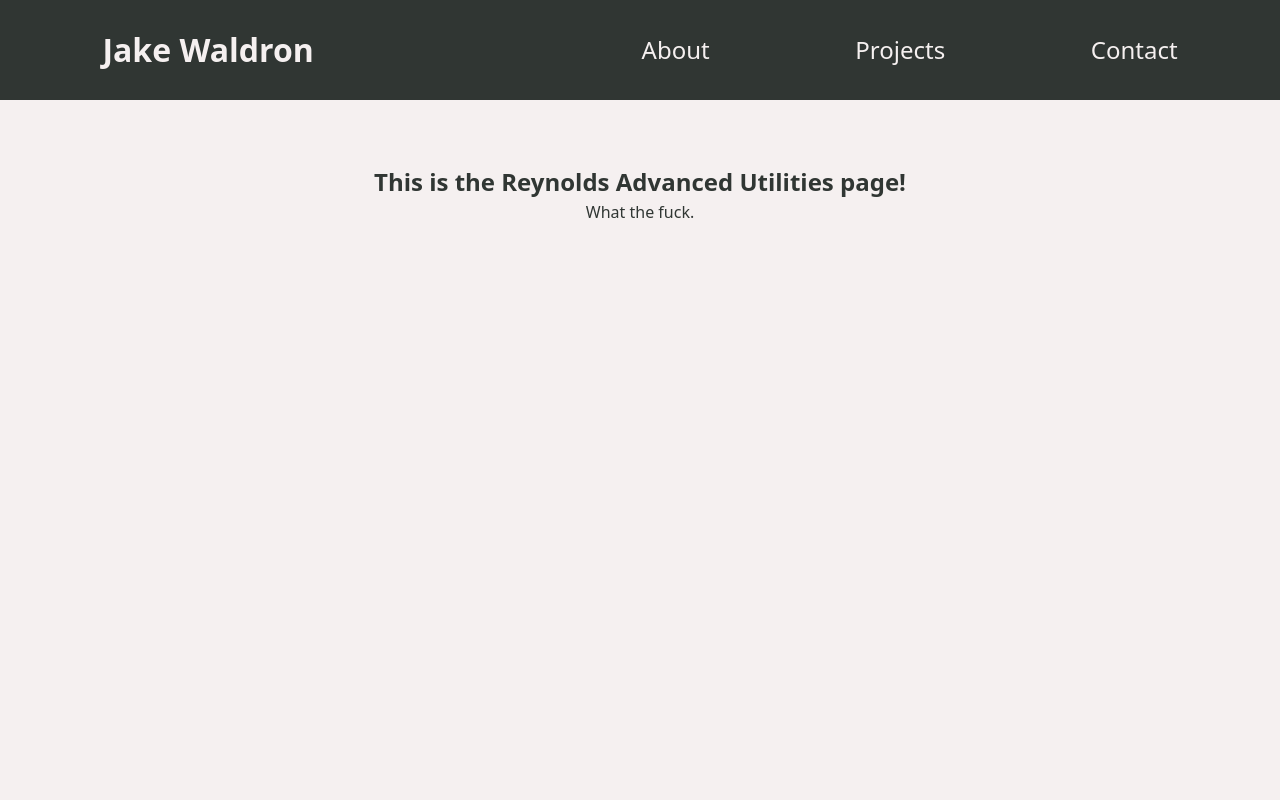
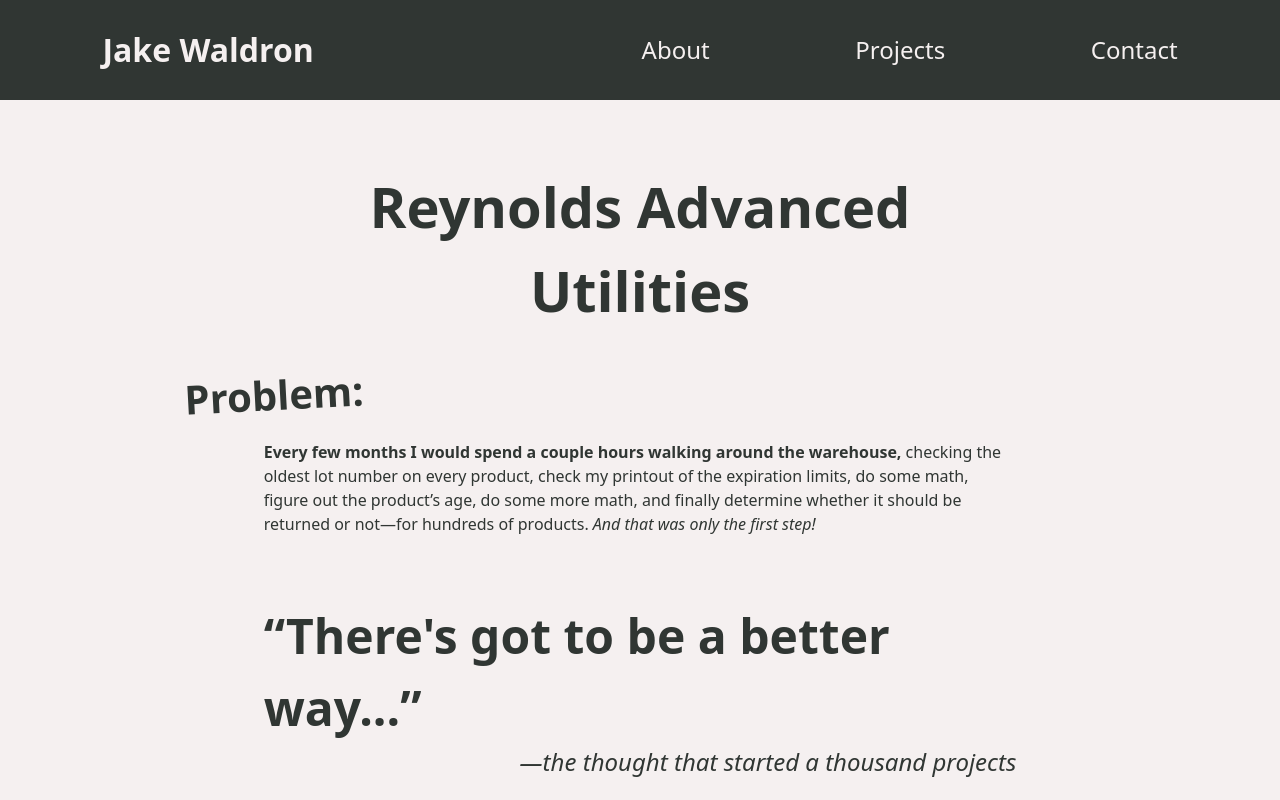
Before and after one commit to jake-waldron/portfolio, a Next.js app: page /projects/ram-utilities in a window 1280 px wide. Shown: the top 800 px of the page. Built offline with nearby package versions, Linux system fonts and the light colour scheme.

Commit message:
project pages setup

```diff
--- a/components/UI/ProjectPageWrapper.js
+++ b/components/UI/ProjectPageWrapper.js
@@ -1,12 +1,28 @@
 import styled from 'styled-components';
+import { BREAKPOINTS } from '../../styles/constants';
 
-export const ProjectPageWrapper = styled.section`
+export const ProjectPageWrapper = styled.article`
 	min-height: 100%;
 	padding-top: 4rem;
+	margin: 0 auto;
 	width: 100%;
 	display: flex;
 	flex-direction: column;
-	/* justify-content: flex-end; */
-	align-items: center;
+	/* justify-content: center; */
+	/* align-items: center; */
 	flex: 1 1 100%;
+
+	h1 {
+		text-align: center;
+		font-size: 3.5rem;
+		margin-bottom: 2rem;
+
+		@media (max-width: ${BREAKPOINTS.md}) {
+			font-size: 2.5rem;
+		}
+
+		@media (max-width: ${BREAKPOINTS.sm}) {
+			font-size: 1.5rem;
+		}
+	}
 `;
--- a/pages/projects/bookmarklets.jsx
+++ b/pages/projects/bookmarklets.jsx
@@ -6,7 +6,7 @@ export default function Bookmarklets() {
 	return (
 		<Layout>
 			<ProjectPageWrapper>
-				<h2>This is the Add to Truck Bookmarks page!</h2>
+				<h1>This is the Add to Truck Bookmarks page!</h1>
 			</ProjectPageWrapper>
 		</Layout>
 	);
--- a/pages/projects/maker-monster-mask.jsx
+++ b/pages/projects/maker-monster-mask.jsx
@@ -6,7 +6,7 @@ export default function Mask() {
 	return (
 		<Layout>
 			<ProjectPageWrapper>
-				<h2>This is the Maker Monster Mask page!</h2>
+				<h1>This is the Maker Monster Mask page!</h1>
 			</ProjectPageWrapper>
 		</Layout>
 	);
--- a/pages/projects/ram-utilities.jsx
+++ b/pages/projects/ram-utilities.jsx
@@ -3,13 +3,289 @@ import Layout from '../../components/UI/Layout';
 import { ProjectPageWrapper } from '../../components/UI/ProjectPageWrapper';
 import { BREAKPOINTS } from '../../styles/constants';
 
+function Table({ partA, partB, fullKit }) {
+	return (
+		<table>
+			<thead>
+				<tr>
+					<th>Part</th>
+					<th>SKU</th>
+				</tr>
+			</thead>
+			<tbody>
+				<tr>
+					<td>Part A</td>
+					<td>{partA}</td>
+				</tr>
+				<tr>
+					<td>Part B</td>
+					<td>{partB}</td>
+				</tr>
+				<tr>
+					<td>Full Kit</td>
+					<td>{fullKit}</td>
+				</tr>
+			</tbody>
+		</table>
+	);
+}
+
 export default function RamUtilities() {
 	return (
 		<Layout>
-			<ProjectPageWrapper>
-				<h2>This is the Reynolds Advanced Utilities page!</h2>
-				<p>What the fuck.</p>
-			</ProjectPageWrapper>
+			<Wrapper>
+				<h1>Reynolds Advanced Utilities</h1>
+				<h2>Problem:</h2>
+				<p>
+					<strong>Every few months I would spend a couple hours walking around the warehouse,</strong> checking the
+					oldest lot number on every product, check my printout of the expiration limits, do some math, figure out the
+					product’s age, do some more math, and finally determine whether it should be returned or not—for hundreds of
+					products. <em>And that was only the first step!</em>
+				</p>
+				<Quote>
+					<blockquote>
+						<p>There&apos;s got to be a better way...</p>
+					</blockquote>
+					<figcaption>—the thought that started a thousand projects</figcaption>
+				</Quote>
+				<p>
+					That’s where it started. Now I just spend a few minutes walking around the warehouse and scan the barcode on
+					every product. When I scan a barcode the app will fetch the product information from the database and send it
+					back, along with how old the product is and whether it’s expired or not. Then I can filter the list of
+					products into not only a list of everything that’s already expired, but also a list of everything that will
+					expire before the next time I have to do it—and print all the information out as a handy PDF.{' '}
+					<strong>All in about ten minutes.</strong>
+				</p>
+				<p>
+					And that’s just for finding which products to send back. Normally I’d have to gather those products onto a
+					pallet and copy down all of the information just to enter it all into a spreadsheet. Now I just gather up all
+					the products, scan them all in, and the spreadsheet gets made for me, ready to send in to headquarters.
+				</p>
+				<h2>Highlight:</h2>
+				<p>
+					There were so many challenging problems to figure out while building this. From determining if the product is
+					expired, to generating PDFs and spreadsheets. But, by far, the most technically challenging was the combining
+					of individual parts into a full kit.
+				</p>
+				<InfoCard>
+					<h3>Some background:</h3>
+					<p>
+						All of the products we sell are composed of two parts—Part A and Part B. Most kits come with both parts in a
+						single box, with one SKU for the entire kit—no problems there. But two 43 lbs. five-gallon buckets in a box
+						together would be a pretty uncomfortable box to carry, so the five-gallon units come as two separate
+						buckets—meaning for each five-gallon kit there are three SKUs—Part A, Part B, and the Full Kit.
+					</p>
+					<h3>Now, most products follow the pattern of:</h3>
+					<Table partA="43170A" partB="43170B" fullKit="43171" />
+					<p>
+						Combining these into the full kit is simple enough. What makes it not so simple is that not everything
+						follows that pattern. Some products share a common part. So we end up with something like:
+					</p>
+					<Table partA="43170A" partB="21470B" fullKit="21471" />
+				</InfoCard>
+				<p>
+					I solved this by first taking all of the products and checking to see if the SKU ended in either “A” or “B” if
+					so, they were marked as ‘combinable.’ Then, when you enter combine mode, you’ll get the option to select from
+					the combinable products. If the two products you select have matching base SKUs, it’ll fetch the information
+					for the combined product SKU and confirm it’s correct. If the two products have mis-matched SKUs, it will
+					prompt you to enter in the combined product SKU before confirming.
+				</p>
+				Photos
+				<p>
+					Now, to add even more complication to the combination process, while most products are 1 Part A : 1 Part B,
+					some are 2A:1B, or 1A:2B, so combining products into the full kit isn’t as simple as matching SKUs, or asking
+					for the combined SKU. Without checks you could end up combining products off-ratio and lose parts. So I had to
+					add in tests to check the ratios of parts being combined and give warnings if it would cause issues.
+				</p>
+				Photos
+				<Code>TODO: This is an area I plan on improving by adding unit testing to try and catch more edge cases.</Code>
+				<h2>Lessons Learned:</h2>
+				<p>
+					While the combination logic might have been the trickiest bit I had to overcome, this entire project was such
+					an awesome learning experience the whole way through. What started as a simple Python script I had made to
+					check the ages of products has turned into a full-fledged full-stack web app. Along the way I was able to
+					learn and add features that were just one of those “wouldn’t that be neat?” ideas when I started.
+				</p>
+				<h2>What&apos;s Next?</h2>
+				<p>
+					I’m currently working on a re-write of this project. First step is I plan on re-writing it with NextJS. While
+					I’m glad I did the front-end and back-end separately and was able to learn about deploying it all with Docker*
+					(Docker has been awesome for quickly setting up databases while developing!), it’s added complexity that isn’t
+					really needed for this project. I’m looking forward to having everything working together in one place with
+					Next.
+				</p>
+				<p>
+					I’m also doing the re-write in Typescript. There were more than a few points where I was passing information
+					back and forth and getting lost between what was going where and expecting what. Typescript should help me
+					solve some of those issues.
+				</p>
+				<p>
+					There are also quite a few new features that will be added after getting feedback from users, as well as ones
+					I’ve thought of myself. I’m most excited about adding in a feature to send an email every month with a list of
+					products expiring that month. That should help make it even more unlikely that a customer will be sent expired
+					product.
+				</p>
+				<p>
+					<strong>Overall this project was a huge learning experience.</strong> And it’s very cool to have something I
+					made being used by all of the other locations in the company.
+				</p>
+			</Wrapper>
 		</Layout>
 	);
 }
+
+const Code = styled.code`
+	font-size: 1rem;
+	background-color: hsl(0, 0%, 98%);
+	padding: 0.5rem;
+	width: 80%;
+	align-self: center;
+	margin: 1rem;
+`;
+
+const InfoCard = styled.div`
+	width: 80%;
+	align-self: center;
+	background-color: hsl(0, 0%, 98%);
+	padding: 1rem;
+	margin: 1rem;
+	border-radius: 1rem;
+	box-shadow: 0 0 0.5rem 0.5rem hsl(0, 0%, 90%);
+	display: flex;
+	flex-direction: column;
+	justify-content: space-between;
+
+	@media (max-width: ${BREAKPOINTS.lg}) {
+		width: 100%;
+	}
+
+	table {
+		min-width: 50%;
+		margin: 1rem;
+		align-self: center;
+		border: 1px solid black;
+		border-collapse: collapse;
+
+		thead {
+			tr {
+				background-color: #ddd;
+				border: 1px solid black;
+				border-collapse: collapse;
+			}
+			th {
+				padding: 0.5rem 2rem;
+				text-align: center;
+				border: 1px solid black;
+				border-collapse: collapse;
+			}
+		}
+
+		tbody {
+			td {
+				padding: 0.5rem 1rem;
+				text-align: center;
+				border: 1px solid black;
+				border-collapse: collapse;
+			}
+		}
+	}
+`;
+
+const Quote = styled.figure`
+	margin: 2rem 0;
+
+	display: flex;
+	flex-direction: column;
+
+	blockquote {
+		margin: 0;
+
+		p {
+			font-size: 3rem;
+			font-weight: 600;
+		}
+
+		p:before {
+			content: open-quote;
+		}
+
+		p:after {
+			content: close-quote;
+		}
+
+		@media (max-width: ${BREAKPOINTS.lg}) {
+			font-size: 2rem;
+		}
+
+		@media (max-width: ${BREAKPOINTS.md}) {
+			font-size: 1.5rem;
+		}
+	}
+
+	figcaption {
+		align-self: flex-end;
+		font-size: 1.5rem;
+		font-weight: 250;
+		font-style: italic;
+
+		@media (min-width: ${BREAKPOINTS.lg}) {
+			margin-top: -1rem;
+		}
+
+		@media (max-width: ${BREAKPOINTS.lg}) {
+			font-size: 1rem;
+		}
+
+		@media (max-width: ${BREAKPOINTS.md}) {
+			font-size: 0.8rem;
+			margin-left: 2rem;
+		}
+	}
+`;
+
+const Wrapper = styled.article`
+	min-height: 100%;
+	padding-top: 4rem;
+	margin: 0 auto;
+	width: 70%;
+	display: flex;
+	flex-direction: column;
+	/* justify-content: center; */
+	/* align-items: center; */
+	/* flex: 1 1 100%; */
+
+	h1 {
+		text-align: center;
+		font-size: 3.5rem;
+		margin-bottom: 2rem;
+
+		@media (max-width: ${BREAKPOINTS.md}) {
+			font-size: 2.5rem;
+		}
+
+		@media (max-width: ${BREAKPOINTS.sm}) {
+			font-size: 1.75rem;
+		}
+	}
+
+	h2 {
+		font-size: 2.5rem;
+		/* margin-bottom: 1rem; */
+		margin-left: -5rem;
+		/* margin-bottom: 1rem; */
+
+		transform: translateY(-1rem) rotate(-3deg);
+		/* transform: rotate(-5deg); */
+
+		@media (max-width: ${BREAKPOINTS.md}) {
+			margin-left: -1.5rem;
+			/* margin-bottom: 0.5rem; */
+			transform: translateY(-0.25rem) rotate(-3deg);
+			font-size: 1.5rem;
+		}
+	}
+
+	p {
+		padding: 1rem 0;
+	}
+`;
```
